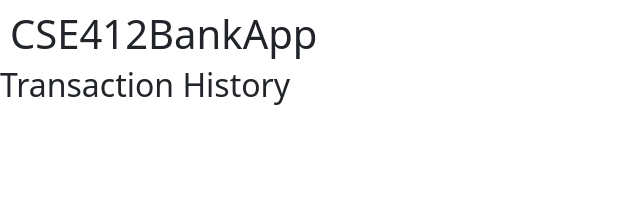
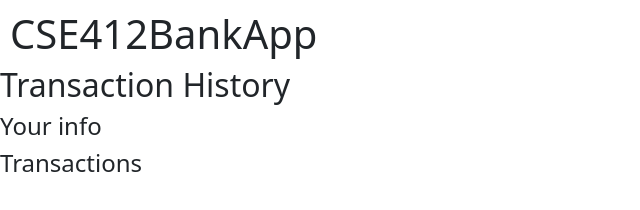
Before and after one commit to AryaCodes/CSE412Project, a website with bundled scripts: page frontend/public/transactionHistory.html in a window 1280 px wide. Shown: the whole page, without its empty margins (0-640 px from the left). Built offline with nearby package versions, Linux system fonts and the light colour scheme.

Commit message:
make transactions page a little more readable

```diff
--- a/frontend/public/transactionHistory.html
+++ b/frontend/public/transactionHistory.html
@@ -14,9 +14,11 @@
     </header>
     <h2>Transaction History</h2>
 
+    <h4>Your info</h4>
     <div id="yourStatus">
     </div>
 
+    <h4>Transactions</h4>
     <div id="transactionList">
 
     </div>
```
